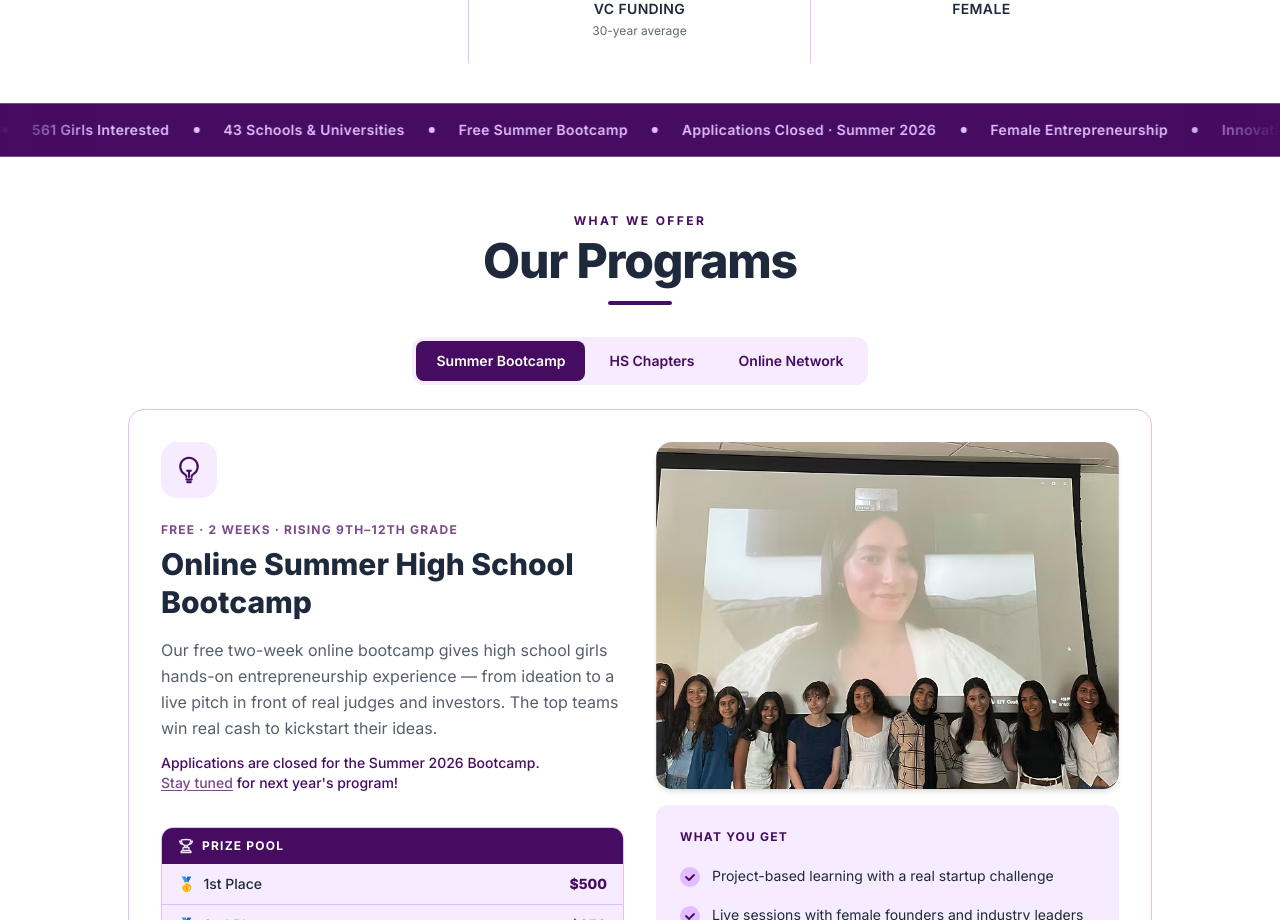
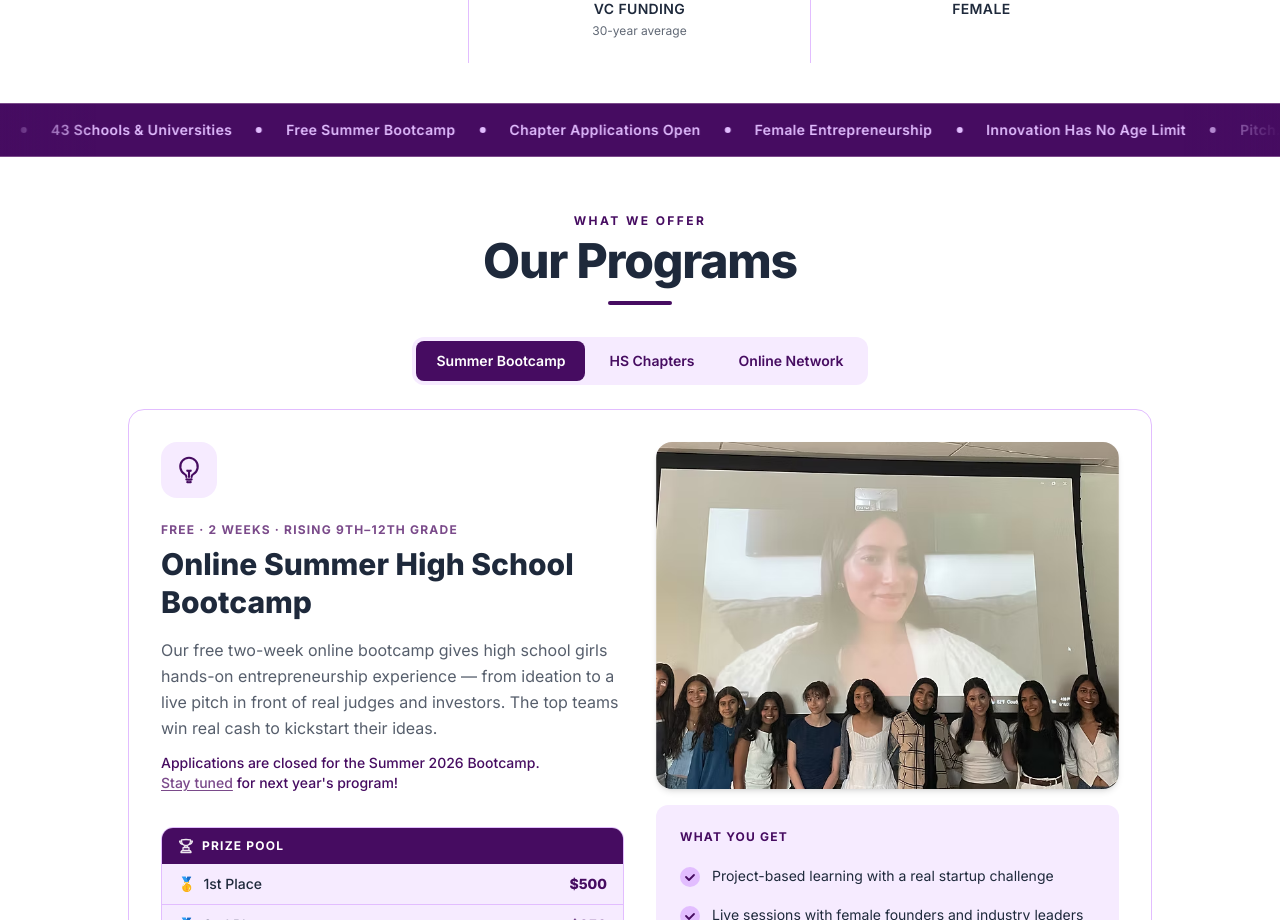
Before and after one commit to girlswhoinnovate/gwin_website, a Next.js app: page / in a window 1280 px wide. Shown: the part 1160-2080 px from the top of the page. Built offline with nearby package versions, Linux system fonts and the light colour scheme.

Commit message:
Updated marqee ticker

```diff
--- a/components/MarqueeTicker.tsx
+++ b/components/MarqueeTicker.tsx
@@ -3,11 +3,10 @@
 // Infinite horizontal marquee — CSS-driven so it's silky smooth at any frame rate.
 
 const items = [
-  "95 Girls Impacted",
-  "561 Girls Interested",
+  "700+ Girls Impacted",
   "43 Schools & Universities",
   "Free Summer Bootcamp",
-  "Applications Closed · Summer 2026",
+  "Chapter Applications Open",
   "Female Entrepreneurship",
   "Innovation Has No Age Limit",
   "Pitch. Build. Lead.",
```
